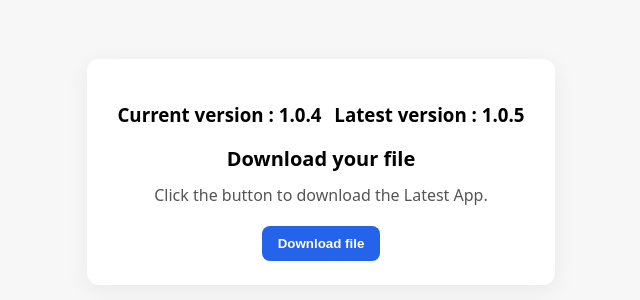
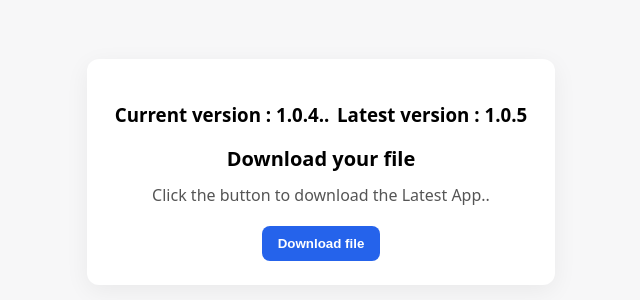
Before and after one commit to dayams9651/msc, a plain HTML site: page index.html in a window 1280 px wide. Shown: the part 228-528 px from the top of the page, 319-959 px from the left. Drawn offline with Linux system fonts and the light colour scheme.

Commit message:
for backup

```diff
--- a/index.html
+++ b/index.html
@@ -54,11 +54,11 @@
   <body>
     <div class="card">
       <div class="version">
-        <h3>Current version : 1.0.4</h3>
+        <h3>Current version : 1.0.4..</h3>
         <h3>Latest version : 1.0.5</h3>
       </div>
       <h1>Download your file</h1>
-      <p>Click the button to download the Latest App.</p>
+      <p>Click the button to download the Latest App..</p>
       <button id="downloadBtn" type="button">Download file</button>
     </div>
 
```
